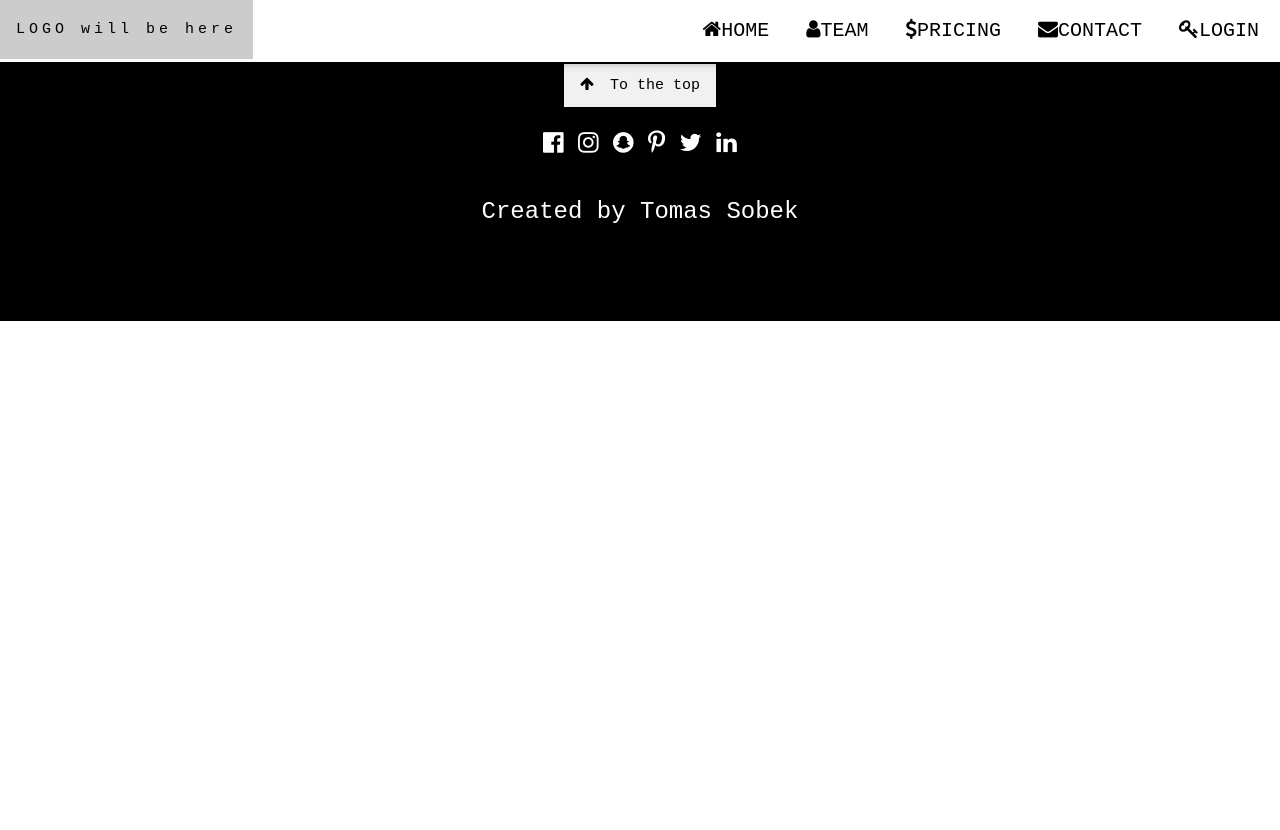
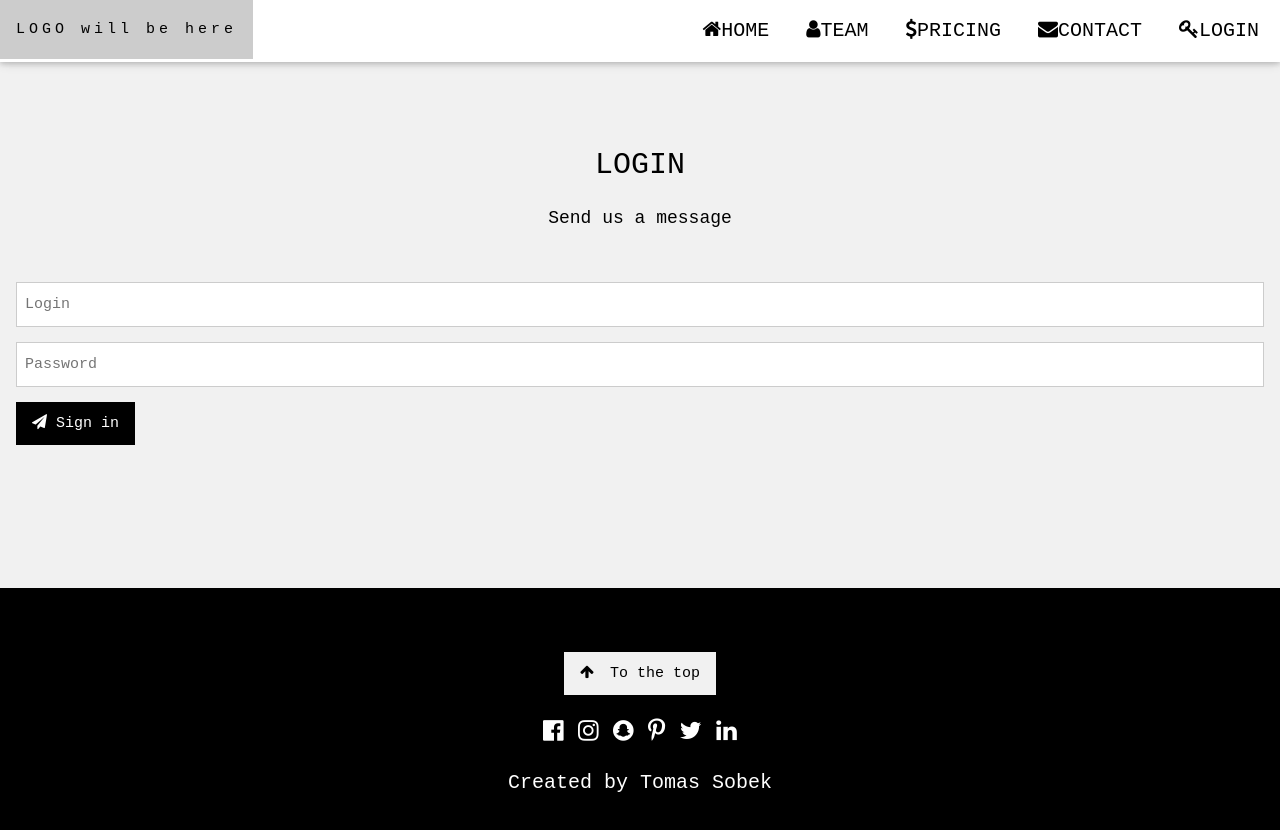
Before and after one commit to TvojTomko/checkpoint1, a plain HTML site: page login.html in a window 1280 px wide. Before the commit the page ends 800 px from the top, so only its background shows below. Drawn offline with nearby package versions, Linux system fonts and the light colour scheme.

Commit message:
verzia 2.01 - spojazdeny login.html

```diff
--- a/login.html
+++ b/login.html
@@ -21,7 +21,7 @@
             <a href="team.html" class="w3-bar-item mynav"><i class="fa fa-user"></i>TEAM</a>
             <a href="pricing.html" class="w3-bar-item mynav"><i class="fa fa-usd"></i>PRICING</a>
             <a href="contact.html" class="w3-bar-item mynav"><i class="fa fa-envelope"></i>CONTACT</a>
-            <a href="" class="w3-bar-item mynav"><i class="fa fa-key"></i>LOGIN</a>
+            <a href="login.html" class="w3-bar-item mynav"><i class="fa fa-key"></i>LOGIN</a>
         </div>
         <!-- Hide right-floated links on small screens and replace them with a menu icon -->
         <a href="javascript:void(0)" class="w3-bar-item w3-button right w3-hide-large w3-hide-medium" onclick="w3_open()">
@@ -41,6 +41,23 @@
 </nav>
 
 <!-- LOGIN section -->
+<div class="w3-container w3-light-grey" style="padding:128px 16px" id="contact">
+    <h2 class="centertext">LOGIN</h2>
+    <h5 class="centertext">Send us a message</h5>
+    <div style="margin-top:48px">
+        <form action="URL" target="_blank">
+            <p><input class="w3-input w3-border" type="text" placeholder="Login" required name="Login"></p>
+            <p><input class="w3-input w3-border" type="text" placeholder="Password" required name="Password"></p>
+            <p>
+                <button class="w3-button w3-black" type="submit">
+                    <i class="fa fa-paper-plane"></i> Sign in
+                </button>
+            </p>
+        </form>
+    </div>
+</div>
+
+
 
 <!-- Footer -->
 <footer class="w3-center w3-black w3-padding-64">
@@ -52,7 +69,7 @@
         <i class="fa fa-pinterest-p w3-hover-opacity"></i>
         <i class="fa fa-twitter w3-hover-opacity"></i>
         <i class="fa fa-linkedin w3-hover-opacity"></i>
-        <p class="centertext">Created by Tomas Sobek</p>
+        <h4 class="centertext">Created by Tomas Sobek</h4>
     </div>
 </footer>
 
```
Also changed, not shown: contact.html (+2 -2 lines), index.html (+2 -2 lines), pricing.html (+2 -2 lines), team.html (+2 -2 lines).
